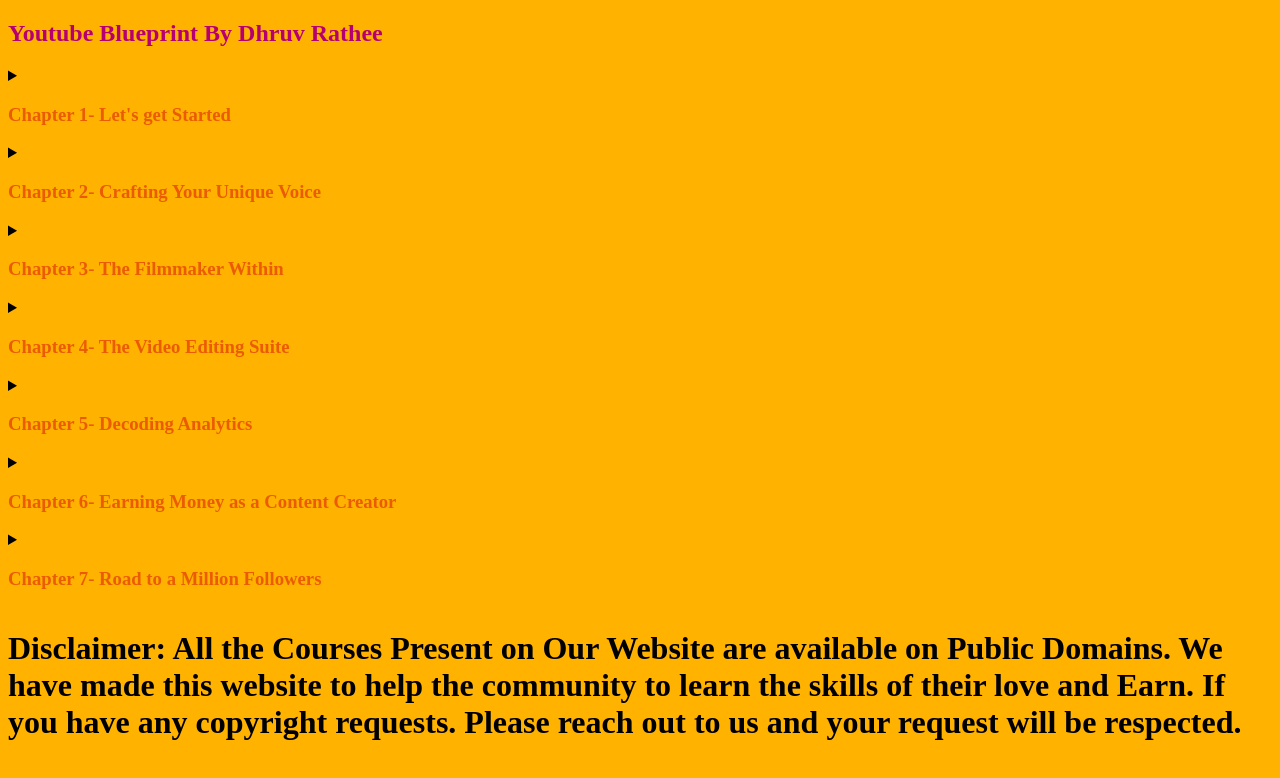
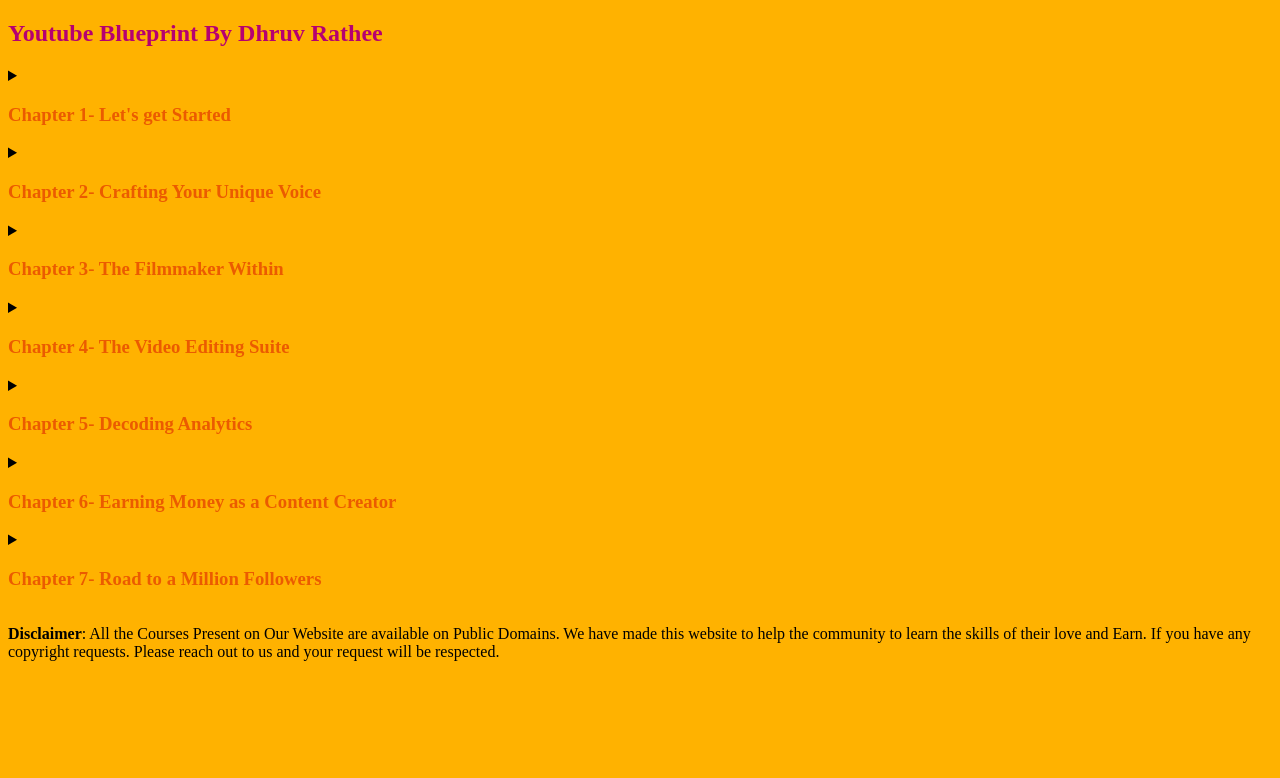
Before and after one commit to Imjatin-exe/Youtube, a plain HTML site: page index.html in a window 1280 px wide. Drawn offline with Linux system fonts and the light colour scheme.

Commit message:
Update index.html

```diff
--- a/index.html
+++ b/index.html
@@ -113,7 +113,7 @@
   <br> <br>
   <a href="https://geo.dailymotion.com/player.html?video=k2Ve9k2ul98w5DBLUz4&mute=true">Lecture 5- Conclusion</a>
 </details>
-<h1> <b>Disclaimer</b>: All the Courses Present on Our Website are available on Public Domains. We have made this website to help the community to learn the skills of their love and Earn. If you have any copyright requests. Please reach out to us and your request will be respected.
-</h1>
+<p> <b>Disclaimer</b>: All the Courses Present on Our Website are available on Public Domains. We have made this website to help the community to learn the skills of their love and Earn. If you have any copyright requests. Please reach out to us and your request will be respected.
+</p>
 </body>
 </html>
```
